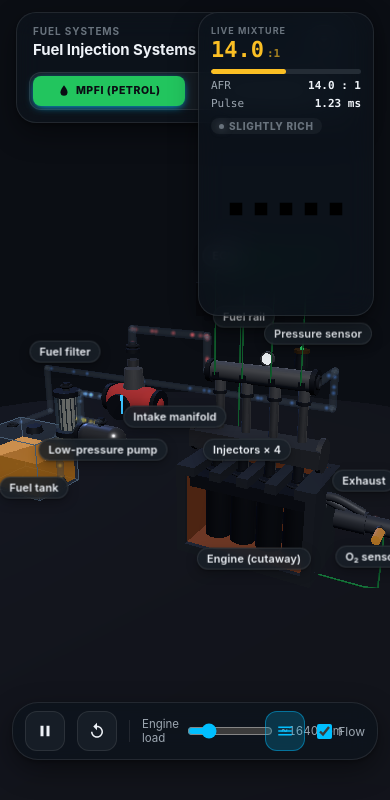
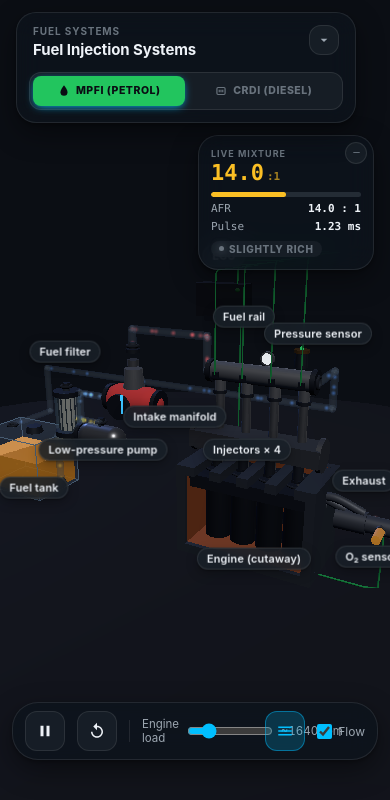
Before and after one commit to hjkhan015-star/AutoLab1, a plain HTML site: page mpfi.html in a window 390 px wide. Drawn offline with nearby package versions, Linux system fonts and the light colour scheme; animation ran at ten frames a second.

Commit message:
Add responsive layout for top stack and card styles

```diff
--- a/app.css
+++ b/app.css
@@ -542,6 +542,70 @@
     color: var(--accent);
     border-color: color-mix(in oklch, var(--accent) 45%, transparent);
   }
+
+  /* ---- Top stack: merges tl (info panel) + tr (readout chip) into one
+     responsive row that WRAPS instead of overlapping on narrow screens.
+     No media query needed — flex-wrap does the job at any width. ---- */
+  #ui-top-stack {
+    position: fixed;
+    top: calc(var(--s-3) + var(--safe-t));
+    left: calc(var(--s-4) + var(--safe-l));
+    right: calc(var(--s-4) + var(--safe-r));
+    z-index: 16;
+    display: flex;
+    flex-direction: row;
+    flex-wrap: wrap;
+    align-items: flex-start;
+    justify-content: space-between;
+    gap: var(--s-3);
+    pointer-events: none;
+  }
+  #ui-top-stack > .ui-slot {
+    position: static;
+    top: auto; left: auto; right: auto; bottom: auto;
+    transform: none;
+  }
+  /* Info panel always wins the stacking order over the readout chip */
+  #ui-top-stack #ui-slot-tl { z-index: 2; order: 1; }
+  #ui-top-stack #ui-slot-tr { z-index: 1; order: 2; }
+  /* When wrapped onto its own line, let the chip size to content, not stretch */
+  #ui-top-stack #ui-slot-tr { flex: 0 0 auto; margin-left: auto; }
+
+  /* ---- Collapse-to-orb: any card can shrink to a small round button ---- */
+  .ui-card.is-orb {
+    width: 44px; height: 44px;
+    min-width: 0;
+    padding: 0;
+    border-radius: 50%;
+    overflow: hidden;
+    display: grid;
+    place-items: center;
+    cursor: pointer;
+    transition: width var(--dur-base) var(--ease-spring),
+                height var(--dur-base) var(--ease-spring),
+                border-radius var(--dur-base) var(--ease-spring);
+  }
+  .ui-card.is-orb > *:not(.ui-orb-icon) { display: none !important; }
+  .ui-orb-icon {
+    display: none;
+    width: 18px; height: 18px;
+    color: var(--accent);
+  }
+  .ui-card.is-orb .ui-orb-icon { display: block; }
+  .ui-orb-toggle {
+    position: absolute;
+    top: 6px; right: 6px;
+    width: 22px; height: 22px;
+    border-radius: 50%;
+    display: grid; place-items: center;
+    color: var(--text-mute);
+    background: var(--surface-2);
+    border: 1px solid var(--border);
+    pointer-events: auto;
+    z-index: 3;
+  }
+  .ui-card.is-orb .ui-orb-toggle { display: none; }
+  .ui-orb-toggle svg { width: 11px; height: 11px; fill: currentColor; }
 }
 
 /* ═══════════════════════════════════════════════════════════════════════
```
